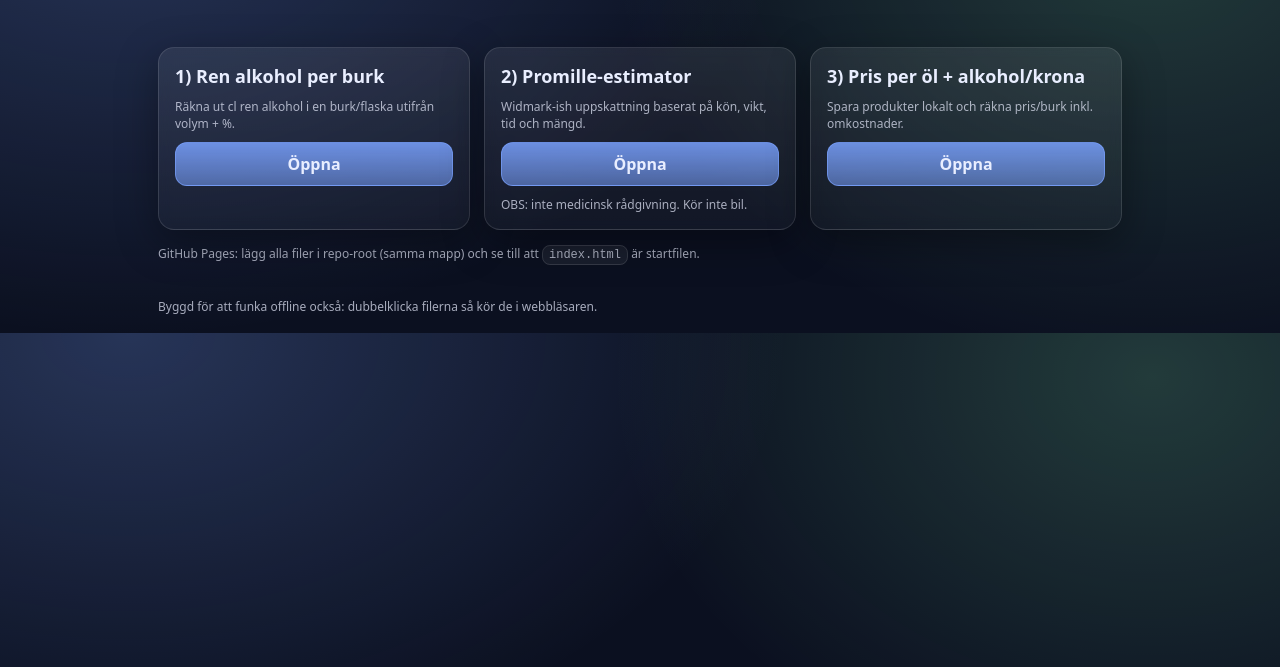
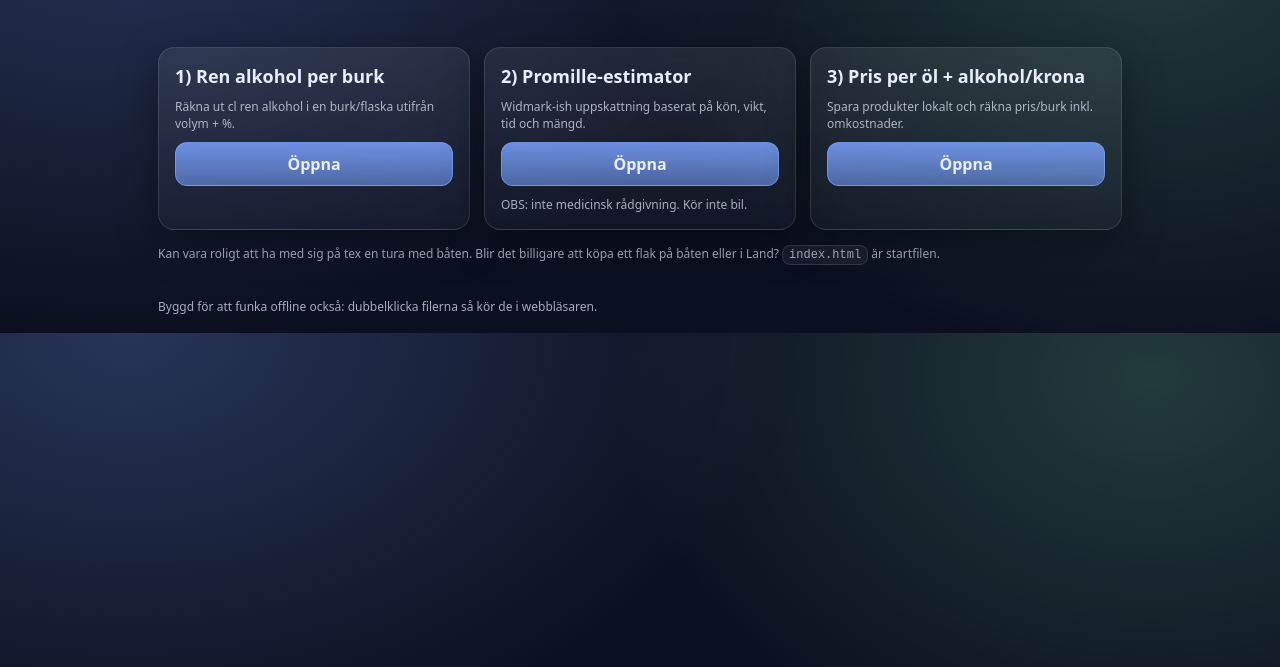
Before and after one commit to Gunnarsson-cloud/OlPrisPerKrona, a plain HTML site: page index.html in a window 1280 px wide. Shown: the part 105-772 px from the top of the page. Drawn offline with Linux system fonts and the light colour scheme.

Commit message:
Update index.html

```diff
--- a/index.html
+++ b/index.html
@@ -43,7 +43,7 @@ code{background:rgba(255,255,255,.06); padding:2px 6px; border-radius:8px; borde
     <a class="btn" href="./pris-alkohol-per-krona.html">Öppna</a>
   </div>
 </div>
-<p class="hint" style="margin-top:16px;">GitHub Pages: lägg alla filer i repo-root (samma mapp) och se till att <code>index.html</code> är startfilen.</p>
+<p class="hint" style="margin-top:16px;">Kan vara roligt att ha med sig på tex en tura med båten. Blir det billigare att köpa ett flak på båten eller i Land? <code>index.html</code> är startfilen.</p>
 </main>
 <footer><p class="hint">Byggd för att funka offline också: dubbelklicka filerna så kör de i webbläsaren.</p></footer>
 </body></html>
```
